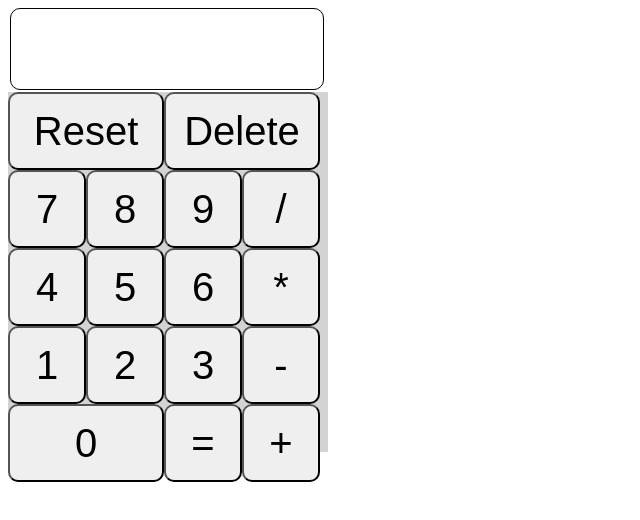
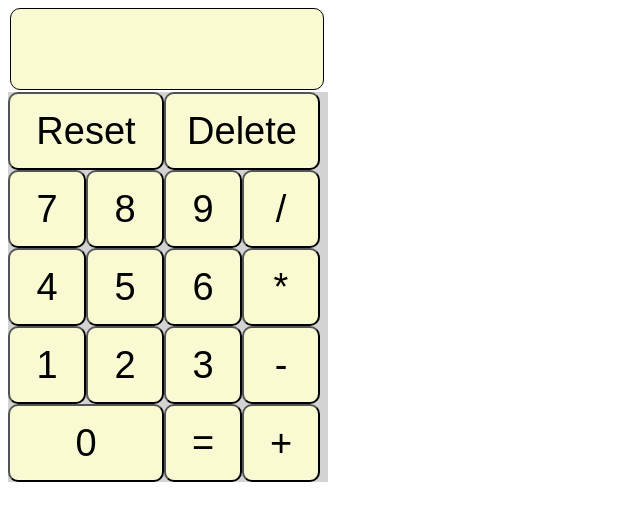
Before and after one commit to hatipocan/calculator, a plain HTML site: page index.html in a window 1280 px wide. Shown: the whole page, without its empty margins (0-640 px from the left). Drawn offline with Linux system fonts and the light colour scheme.

Commit message:
style updates

```diff
--- a/style.css
+++ b/style.css
@@ -1,6 +1,6 @@
 .mainboard {
     width: 320px;
-    height: 360px;
+    height: 390px;
     background-color: lightgray;
     display: flex;
     flex-wrap: wrap;
@@ -18,6 +18,7 @@
     text-align: end;
     margin: 2px;
     font-size: 50px;
+    background-color: lightgoldenrodyellow;
 
 
 }
@@ -26,9 +27,13 @@ button {
     height: 78px;
     width: 78px;
     border-radius: 10px;
-    font-size: 40px;
+    font-size: 38px;
     margin: 0;
-
+    cursor: pointer;
+    text-align: center;
+    text-decoration: none;
+    border: 0.5 px solid black;
+    background-color: lightgoldenrodyellow;
 }
 
 #reset,
```
